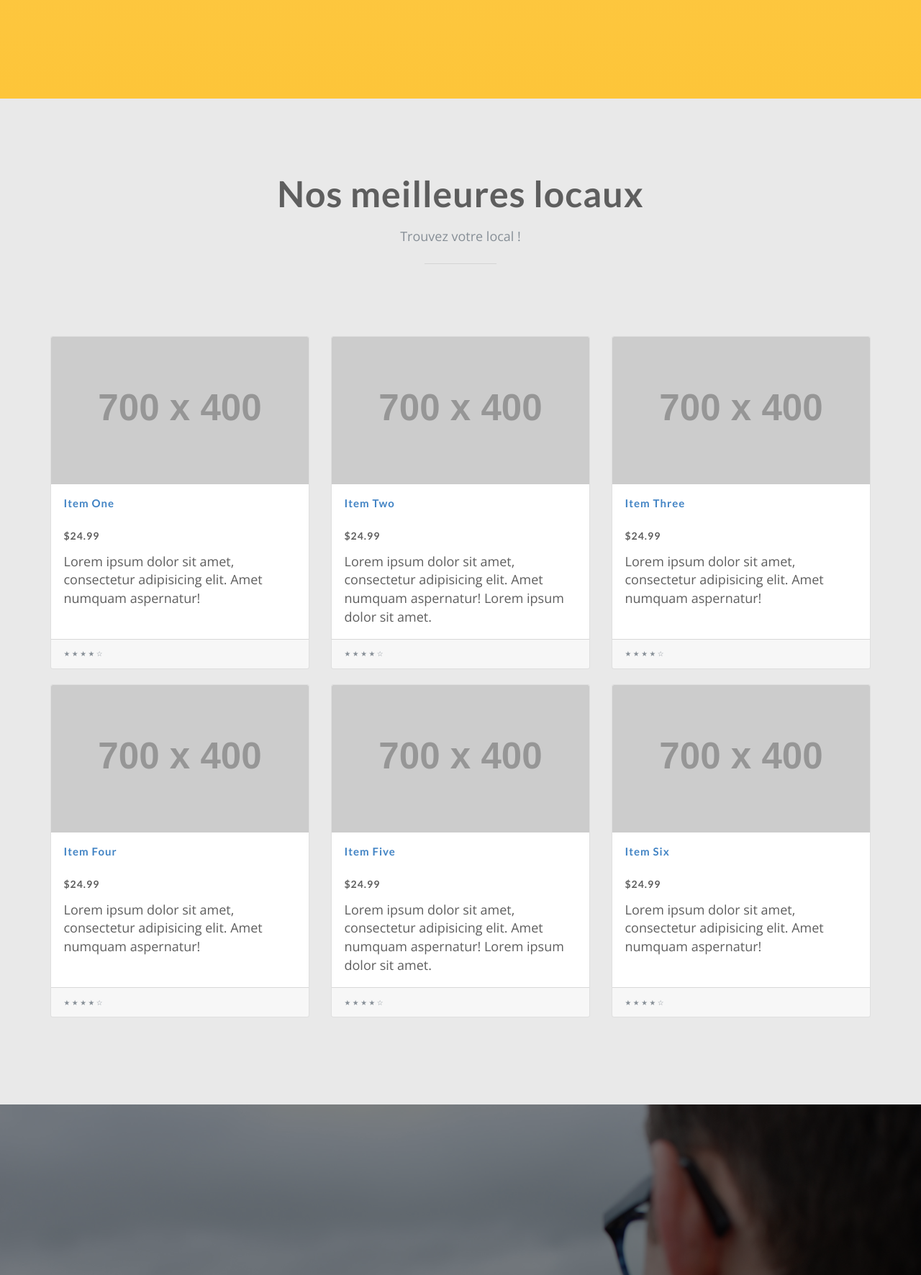
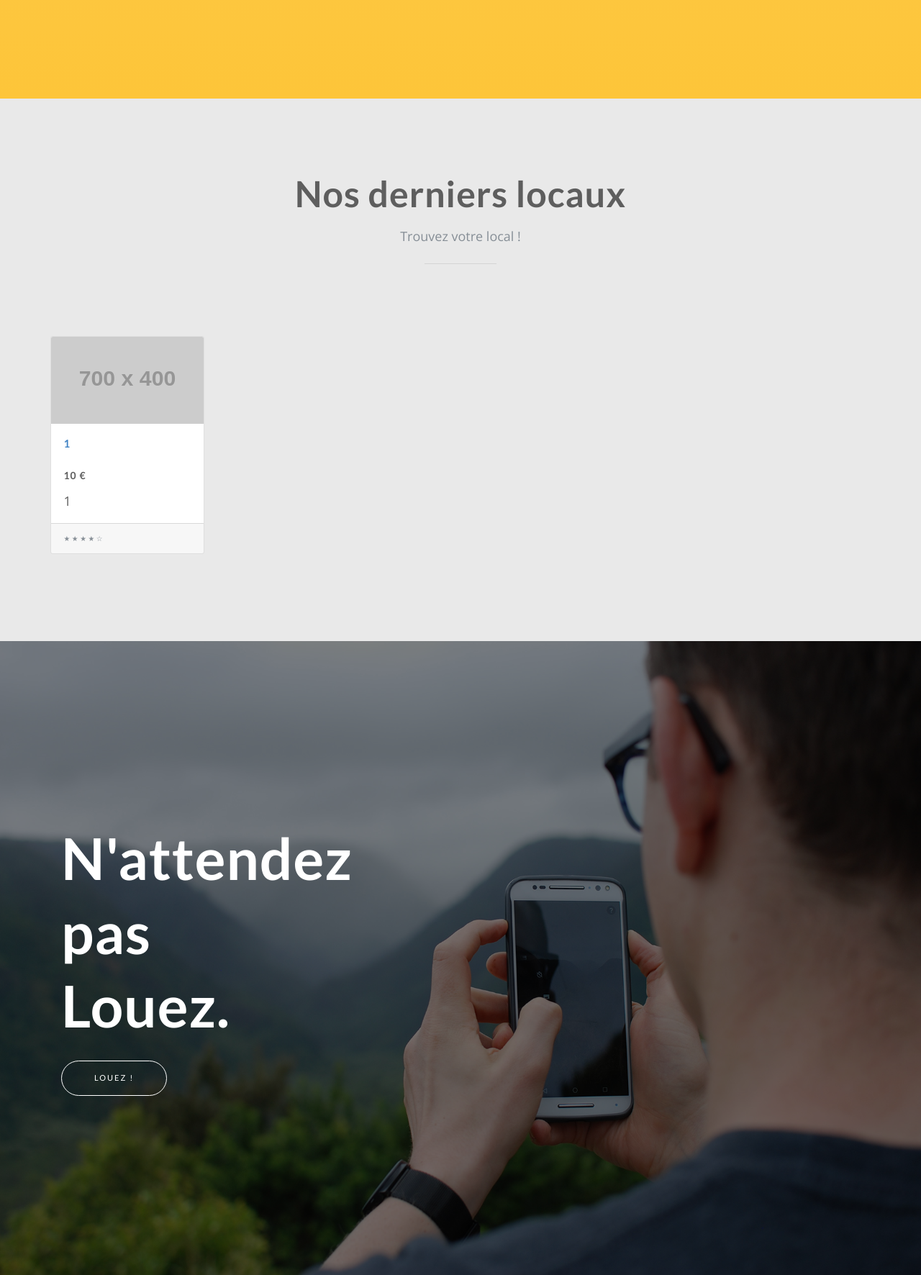
Before and after one commit to DavSCo/LocProject, a PHP site: page / in a window 1280 px wide. Shown: the part 1395-3167 px from the top of the page at 72% size. Run offline with PHP 8.4, Linux system fonts and the light colour scheme; tables that the repository leaves empty hold one stand-in row (values such as "Sample post"); grey boxes labelled with a size stand in for pictures from a placeholder-image service; some libraries are stand-ins or nearby versions; some web fonts are replaced.

Commit message:
Maj mineur

```diff
--- a/Platforme/Controllers/SignInController.php
+++ b/Platforme/Controllers/SignInController.php
@@ -8,7 +8,8 @@
     $create->inscriptionCompte();
     $succes = "<p class='erreur'>Inscription terminée</p>";
 
+    header('Location :index.php');
 }
-header('Location: index.php?p=Connection');
+
 
 require_once ("Views/signIn.php");
--- a/Platforme/Controllers/homeController.php
+++ b/Platforme/Controllers/homeController.php
@@ -1,2 +1,8 @@
 <?php
+require_once ('Models/LocalSQL.php');
+
+$select = new LocalSQL();
+
+$selectXLast = $select->selectXLastLocal();
+
 require_once ("Views/home.php");
--- a/Platforme/Models/LocalSQL.php
+++ b/Platforme/Models/LocalSQL.php
@@ -53,4 +53,15 @@
 
     }
 
+    public function selectXLastLocal()
+    {
+        global $bdd;
+
+        $selectXLastLocal = $bdd->prepare("SELECT * FROM `locaux` t1 WHERE (SELECT COUNT(*) FROM `locaux` t2 WHERE t1.id < t2.id) < 6 ORDER BY id ASC");
+        $selectXLastLocal->execute();
+        $selectXNumber = $selectXLastLocal->fetchAll();
+
+        return $selectXNumber;
+    }
+
 }
--- a/Platforme/Views/Layout.php
+++ b/Platforme/Views/Layout.php
@@ -37,7 +37,7 @@
 <!-- Navigation -->
 <nav class="navbar navbar-expand-lg navbar-light fixed-top" id="mainNav">
     <div class="container">
-        <a class="navbar-brand js-scroll-trigger" href="#page-top">Project</a>
+        <a class="navbar-brand js-scroll-trigger" href="index.php">Project</a>
         <button class="navbar-toggler navbar-toggler-right" type="button" data-toggle="collapse"
                 data-target="#navbarResponsive" aria-controls="navbarResponsive" aria-expanded="false" aria-label="Toggle navigation">
             Menu
--- a/Platforme/Views/footer.php
+++ b/Platforme/Views/footer.php
@@ -1,6 +1,6 @@
 <footer>
     <div class="container">
-        <p>&copy; 2017 Start Bootstrap. All Rights Reserved.</p>
+        <p>&copy; 2017 Samuel Mrejen - Sara Ayache - David Cohen . All Rights Reserved.</p>
         <ul class="list-inline">
             <li class="list-inline-item">
                 <a href="#">Privacy</a>
--- a/Platforme/Views/home.php
+++ b/Platforme/Views/home.php
@@ -8,7 +8,7 @@
             <div class="col-lg-7 my-auto">
                 <div class="header-content mx-auto">
                     <h1 class="mb-5">Vous cherchez un bureau ! Un local ! <br>C'est ici que sa ce passe ! </h1>
-                    <a href="listLoc.php" class="btn btn-outline btn-xl js-scroll-trigger">Louez !</a>
+                    <a href="index.php?p=listLoc" class="btn btn-outline btn-xl js-scroll-trigger">Louez !</a>
                 </div>
             </div>
             <div class="col-lg-5 my-auto">
@@ -34,7 +34,7 @@
                 <h2 class="section-heading">Decouvrez le nouveau monde de la location courte durée</h2>
                 <p>FreeLancer, Start Up, Auto-entrepreneur , inscrivez vous vite ! Et louez ! </p>
                 <div class="badges">
-                    <a href="inscription.php" class="btn btn-outline btn-xl js-scroll-trigger">Inscription</a>
+                    <a href="index.php?p=signIn" class="btn btn-outline btn-xl js-scroll-trigger">Inscription</a>
                 </div>
             </div>
         </div>
@@ -44,108 +44,31 @@
 <section class="features" id="features">
     <div class="container">
         <div class="section-heading text-center">
-            <h2>Nos meilleures locaux</h2>
+            <h2>Nos derniers locaux</h2>
             <p class="text-muted">Trouvez votre local !</p>
             <hr>
         </div>
         <div class="row">
             <div class="row">
 
+                <?php foreach ($selectXLast as $item){?>
+
                 <div class="col-lg-4 col-md-6 mb-4">
                     <div class="card h-100">
                         <a href="#"><img class="card-img-top" src="http://placehold.it/700x400" alt=""></a>
                         <div class="card-body">
                             <h4 class="card-title">
-                                <a href="product.php">Item One</a>
+                                <a href="index.php?p=productDetail&id=<?php echo $item['id']?>"><?php echo $item['name']?></a>
                             </h4>
-                            <h5>$24.99</h5>
-                            <p class="card-text">Lorem ipsum dolor sit amet, consectetur adipisicing elit. Amet numquam aspernatur!</p>
+                            <h5><?php echo $item['price']?> €</h5>
+                            <p class="card-text"><?php echo $item['description']?></p>
                         </div>
                         <div class="card-footer">
                             <small class="text-muted">&#9733; &#9733; &#9733; &#9733; &#9734;</small>
                         </div>
                     </div>
                 </div>
-
-                <div class="col-lg-4 col-md-6 mb-4">
-                    <div class="card h-100">
-                        <a href="#"><img class="card-img-top" src="http://placehold.it/700x400" alt=""></a>
-                        <div class="card-body">
-                            <h4 class="card-title">
-                                <a href="#">Item Two</a>
-                            </h4>
-                            <h5>$24.99</h5>
-                            <p class="card-text">Lorem ipsum dolor sit amet, consectetur adipisicing elit. Amet numquam aspernatur! Lorem ipsum dolor sit amet.</p>
-                        </div>
-                        <div class="card-footer">
-                            <small class="text-muted">&#9733; &#9733; &#9733; &#9733; &#9734;</small>
-                        </div>
-                    </div>
-                </div>
-
-                <div class="col-lg-4 col-md-6 mb-4">
-                    <div class="card h-100">
-                        <a href="#"><img class="card-img-top" src="http://placehold.it/700x400" alt=""></a>
-                        <div class="card-body">
-                            <h4 class="card-title">
-                                <a href="#">Item Three</a>
-                            </h4>
-                            <h5>$24.99</h5>
-                            <p class="card-text">Lorem ipsum dolor sit amet, consectetur adipisicing elit. Amet numquam aspernatur!</p>
-                        </div>
-                        <div class="card-footer">
-                            <small class="text-muted">&#9733; &#9733; &#9733; &#9733; &#9734;</small>
-                        </div>
-                    </div>
-                </div>
-
-                <div class="col-lg-4 col-md-6 mb-4">
-                    <div class="card h-100">
-                        <a href="#"><img class="card-img-top" src="http://placehold.it/700x400" alt=""></a>
-                        <div class="card-body">
-                            <h4 class="card-title">
-                                <a href="#">Item Four</a>
-                            </h4>
-                            <h5>$24.99</h5>
-                            <p class="card-text">Lorem ipsum dolor sit amet, consectetur adipisicing elit. Amet numquam aspernatur!</p>
-                        </div>
-                        <div class="card-footer">
-                            <small class="text-muted">&#9733; &#9733; &#9733; &#9733; &#9734;</small>
-                        </div>
-                    </div>
-                </div>
-
-                <div class="col-lg-4 col-md-6 mb-4">
-                    <div class="card h-100">
-                        <a href="#"><img class="card-img-top" src="http://placehold.it/700x400" alt=""></a>
-                        <div class="card-body">
-                            <h4 class="card-title">
-                                <a href="#">Item Five</a>
-                            </h4>
-                            <h5>$24.99</h5>
-                            <p class="card-text">Lorem ipsum dolor sit amet, consectetur adipisicing elit. Amet numquam aspernatur! Lorem ipsum dolor sit amet.</p>
-                        </div>
-                        <div class="card-footer">
-                            <small class="text-muted">&#9733; &#9733; &#9733; &#9733; &#9734;</small>
-                        </div>
-                    </div>
-                </div>
-
-                <div class="col-lg-4 col-md-6 mb-4">
-                    <div class="card h-100">
-                        <a href="#"><img class="card-img-top" src="http://placehold.it/700x400" alt=""></a>
-                        <div class="card-body">
-                            <h4 class="card-title">
-                                <a href="#">Item Six</a>
-                            </h4>
-                            <h5>$24.99</h5>
-                            <p class="card-text">Lorem ipsum dolor sit amet, consectetur adipisicing elit. Amet numquam aspernatur!</p>
-                        </div>
-                        <div class="card-footer">
-                            <small class="text-muted">&#9733; &#9733; &#9733; &#9733; &#9734;</small>
-                        </div>
-                    </div>
-                </div>
+    <?php }?>
 
             </div>
         </div>
```
Also changed, not shown: Platforme/Views/Connection.php (+1 -8 lines), Platforme/Views/vendor/bootstrap/css/bootstrap.css.
